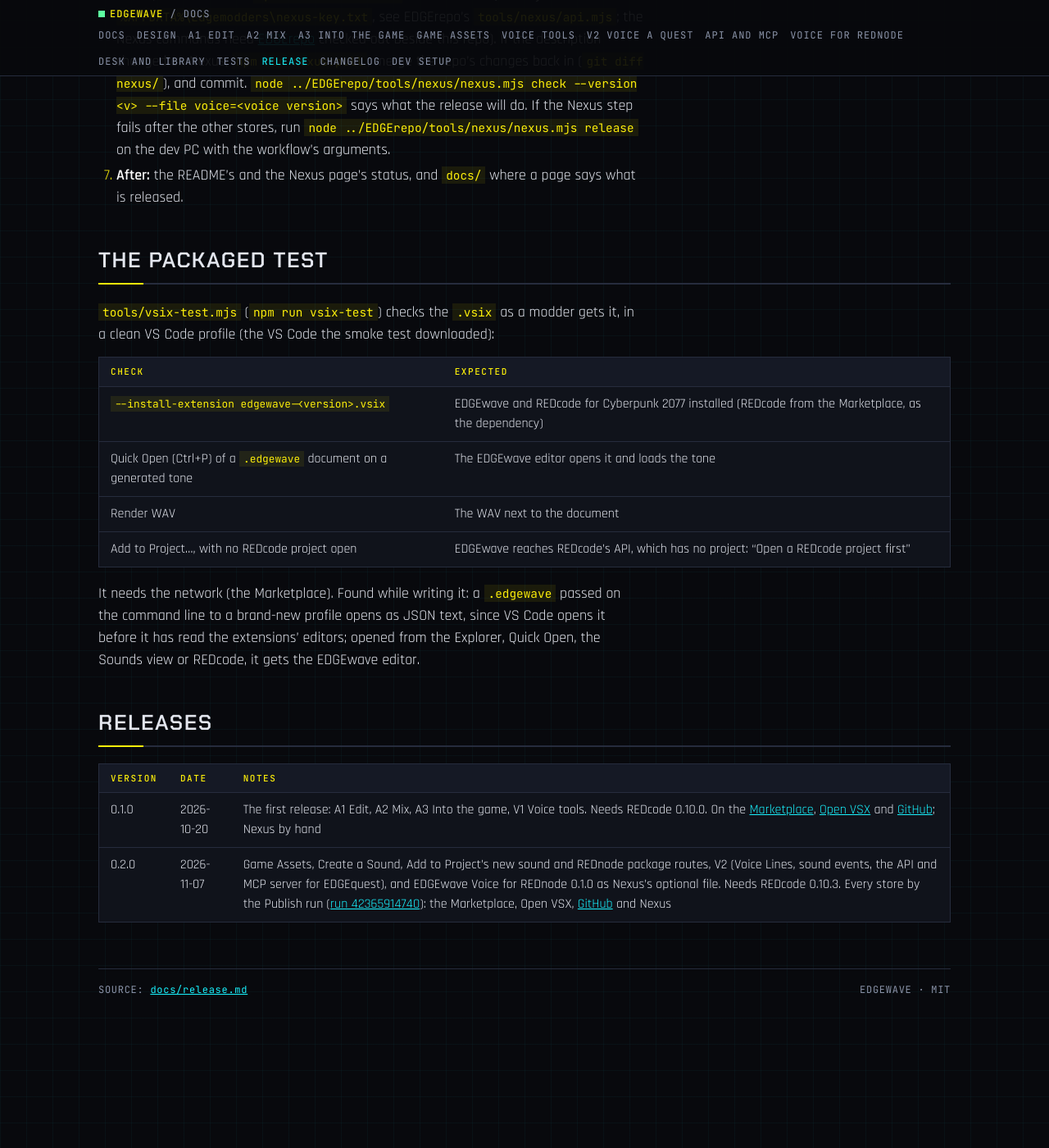
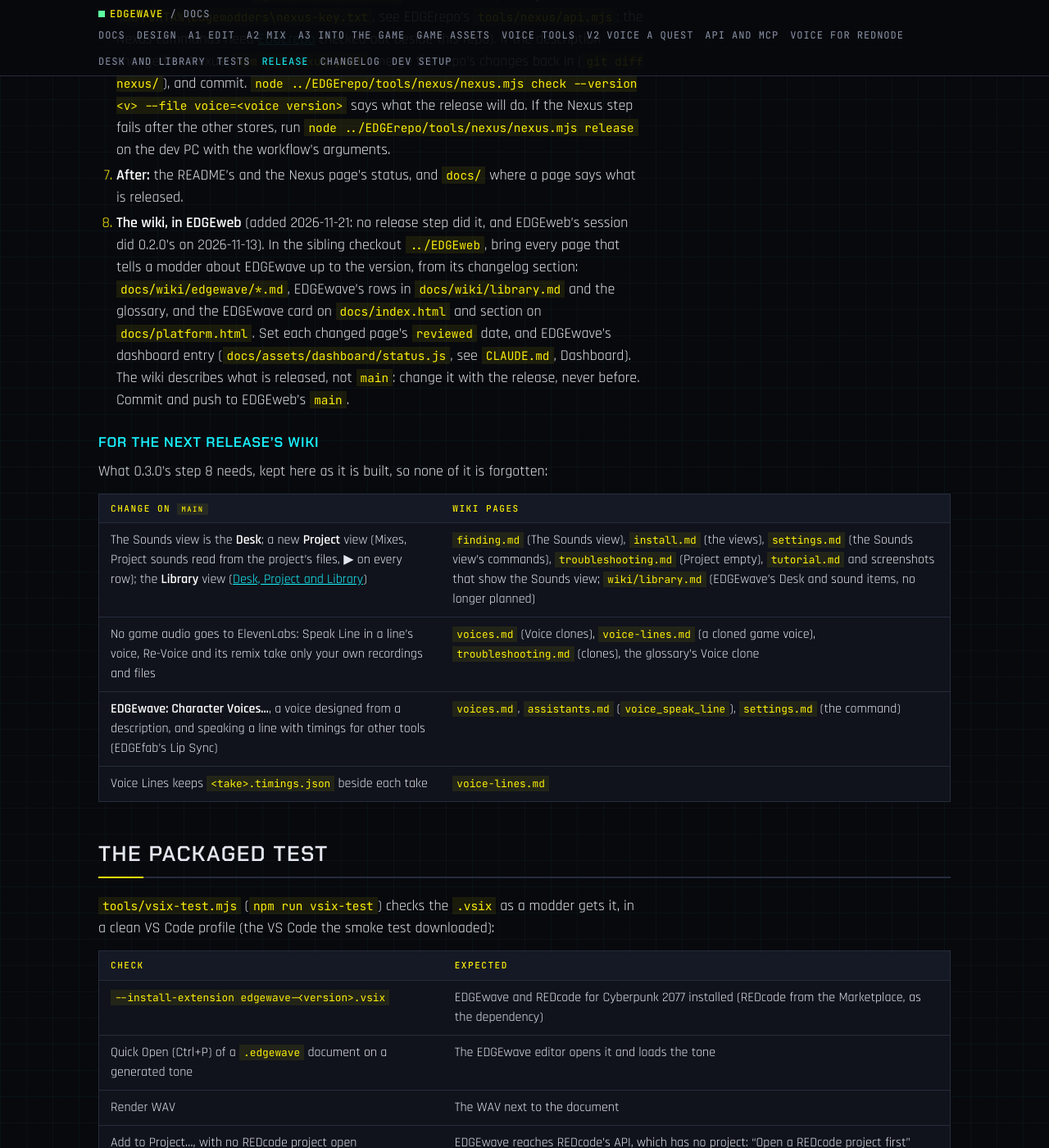
Before and after one commit to Edgemodders/EDGEwave, a Jekyll site: the page built from docs/release.md, in a window 1280 px wide and 1400 px high, scrolled down 1863 px. Shown: the whole window at 82% size. Built offline with Jekyll 4.4.1, drawn with Linux system fonts in a browser that asks for light colours; our own code applies the rules of GitHub Pages for plain Markdown files; before the commit the page ends 3143 px from its top, so only the background shows below that.

Commit message:
Release: a step to bring EDGEweb's wiki pages up to each release, and what 0.3.0 needs there
Co-Authored-By: Claude Opus 5.5 <noreply@anthropic.com>

```diff
--- a/docs/release.md
+++ b/docs/release.md
@@ -31,6 +31,18 @@ The `.vsix` is one file for every platform: EDGEwave has no native parts and no
    - With **Update Nexus Mods** ticked too, it first checks the Nexus page (`nexus.mjs check`), before anything is published, and stops if the description changed on Nexus since the last pull. After the GitHub release it uploads the Nexus zip as the main file's new version (the old one archived), EDGEwave Voice's zip when its version is new (its own version, in `rednode/edgewave-voice/rednode-app.json`), adds the version's changelog (`release:notes --nexus`), and pushes `nexus/description.bbcode` when it differs.
 6. **Nexus, before the run:** `npm run nexus:status` on the dev PC (the key in `%APPDATA%\Edgemodders\nexus-key.txt`, see EDGErepo's `tools/nexus/api.mjs`; the Nexus commands need [EDGErepo](https://github.com/Edgemodders/EDGErepo) checked out beside this repo). If the description changed on Nexus, `npm run nexus:pull`, merge the repo's changes back in (`git diff nexus/`), and commit. `node ../EDGErepo/tools/nexus/nexus.mjs check --version <v> --file voice=<voice version>` says what the release will do. If the Nexus step fails after the other stores, run `node ../EDGErepo/tools/nexus/nexus.mjs release` on the dev PC with the workflow's arguments.
 7. **After:** the README's and the Nexus page's status, and `docs/` where a page says what is released.
+8. **The wiki, in EDGEweb** (added 2026-11-21: no release step did it, and EDGEweb's session did 0.2.0's on 2026-11-13). In the sibling checkout `../EDGEweb`, bring every page that tells a modder about EDGEwave up to the version, from its changelog section: `docs/wiki/edgewave/*.md`, EDGEwave's rows in `docs/wiki/library.md` and the glossary, and the EDGEwave card on `docs/index.html` and section on `docs/platform.html`. Set each changed page's `reviewed` date, and EDGEwave's dashboard entry (`docs/assets/dashboard/status.js`, see `CLAUDE.md`, Dashboard). The wiki describes what is released, not `main`: change it with the release, never before. Commit and push to EDGEweb's `main`.
+
+### For the next release's wiki
+
+What 0.3.0's step 8 needs, kept here as it is built, so none of it is forgotten:
+
+| Change on `main` | Wiki pages |
+|---|---|
+| The Sounds view is the **Desk**; a new **Project** view (Mixes, Project sounds read from the project's files, ▶ on every row); the **Library** view ([Desk, Project and Library](desk-library.html)) | `finding.md` (The Sounds view), `install.md` (the views), `settings.md` (the Sounds view's commands), `troubleshooting.md` (Project empty), `tutorial.md` and screenshots that show the Sounds view; `wiki/library.md` (EDGEwave's Desk and sound items, no longer planned) |
+| No game audio goes to ElevenLabs: Speak Line in a line's voice, Re-Voice and its remix take only your own recordings and files | `voices.md` (Voice clones), `voice-lines.md` (a cloned game voice), `troubleshooting.md` (clones), the glossary's Voice clone |
+| **EDGEwave: Character Voices…**, a voice designed from a description, and speaking a line with timings for other tools (EDGEfab's Lip Sync) | `voices.md`, `assistants.md` (`voice_speak_line`), `settings.md` (the command) |
+| Voice Lines keeps `<take>.timings.json` beside each take | `voice-lines.md` |
 
 ## The packaged test
 
```
Also changed, not shown: CLAUDE.md (+1 -0 lines).
